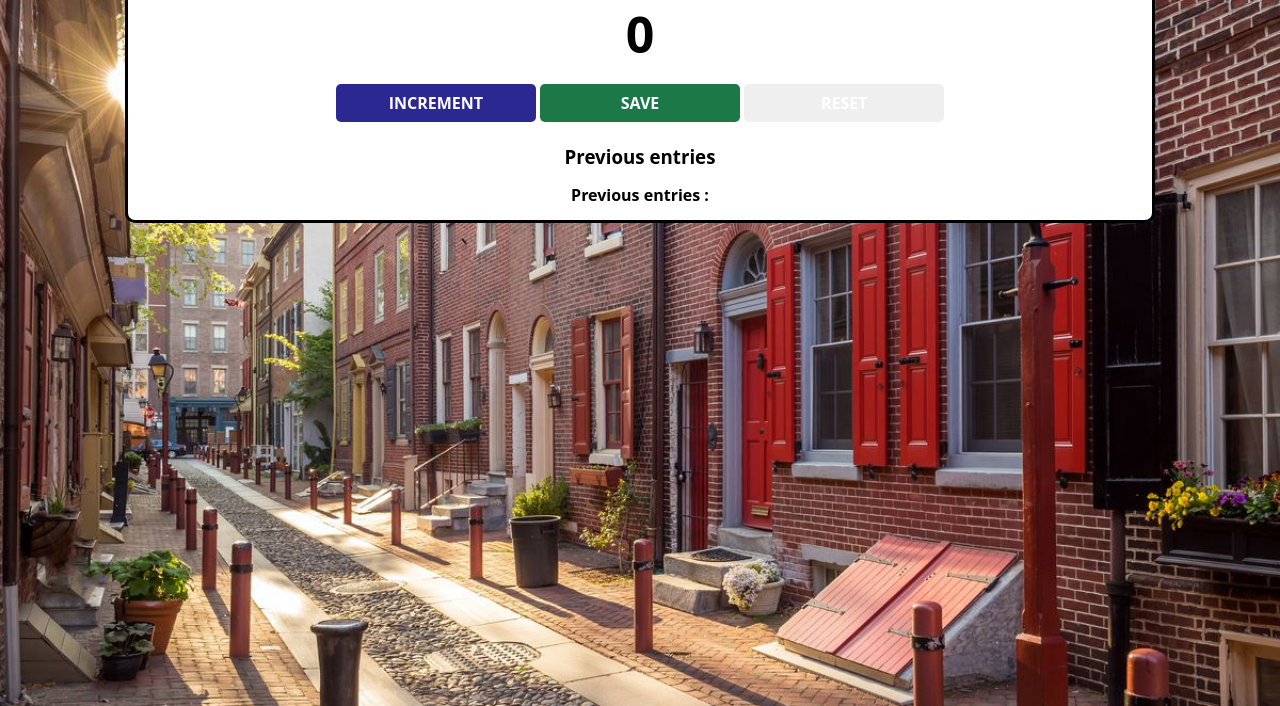
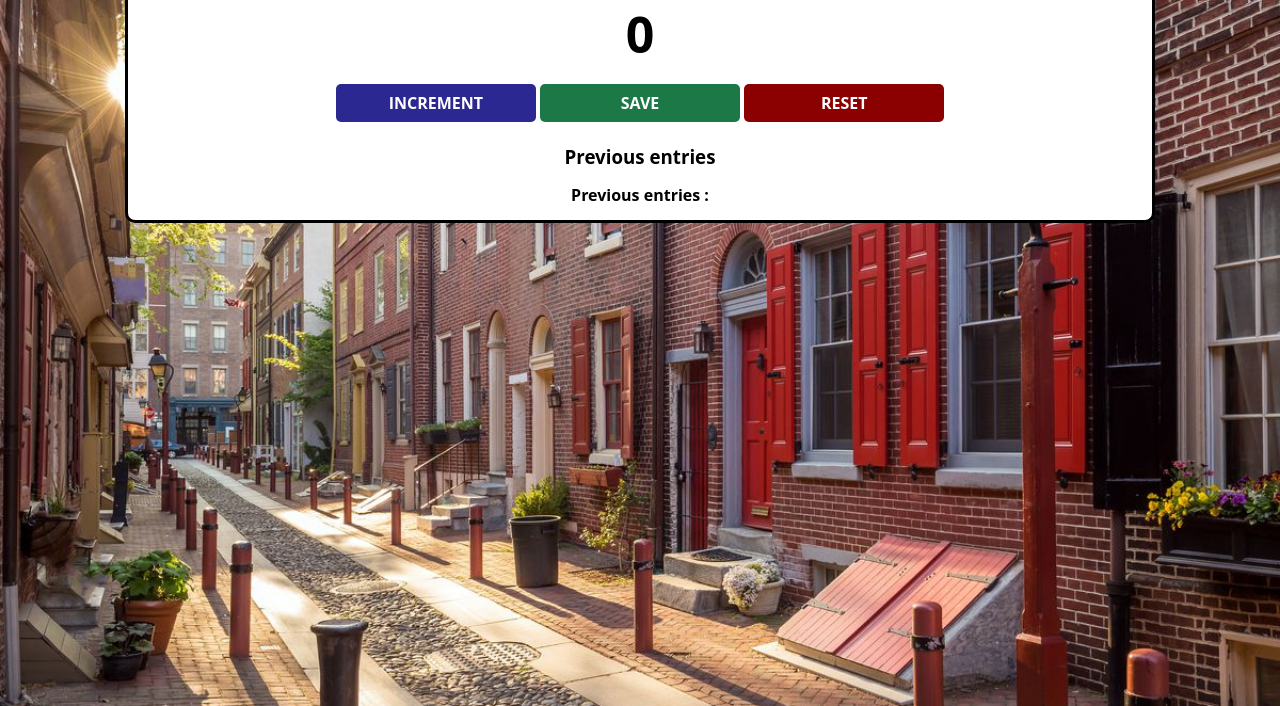
Before and after one commit to RNCDRajanayake/passenger--counter, a website built with Vite: page index.html in a window 1280 px wide. Shown: the part 94-800 px from the top of the page. Built offline with nearby package versions, Linux system fonts and the light colour scheme.

Commit message:
Update index.css

```diff
--- a/index.css
+++ b/index.css
@@ -46,3 +46,7 @@ button{
 #save-btn{
     background:#1c7947;
 }
+
+#reset-btn{
+    background: darkred;
+}
```
